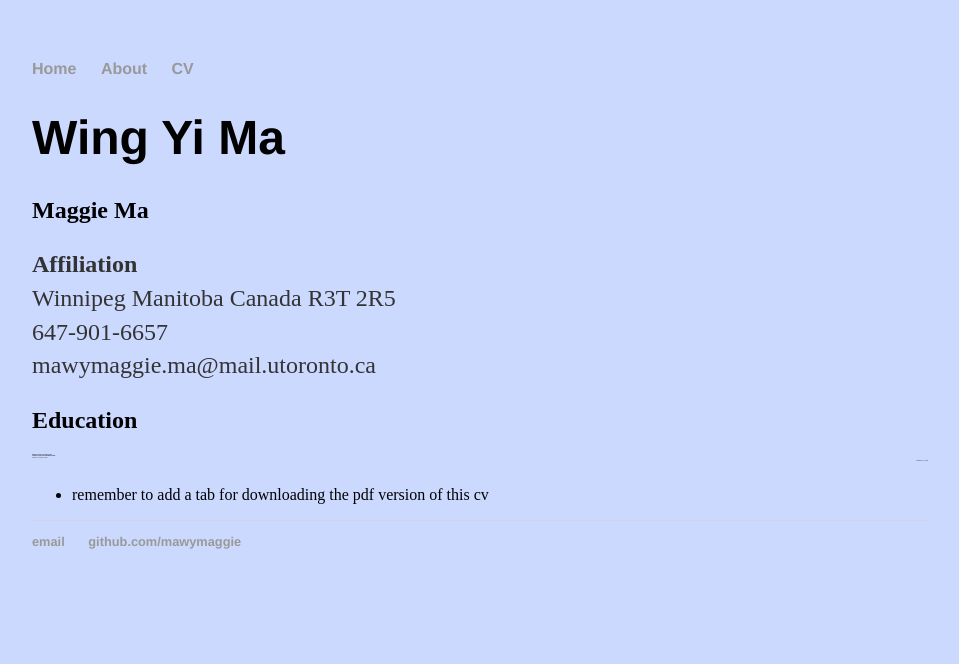
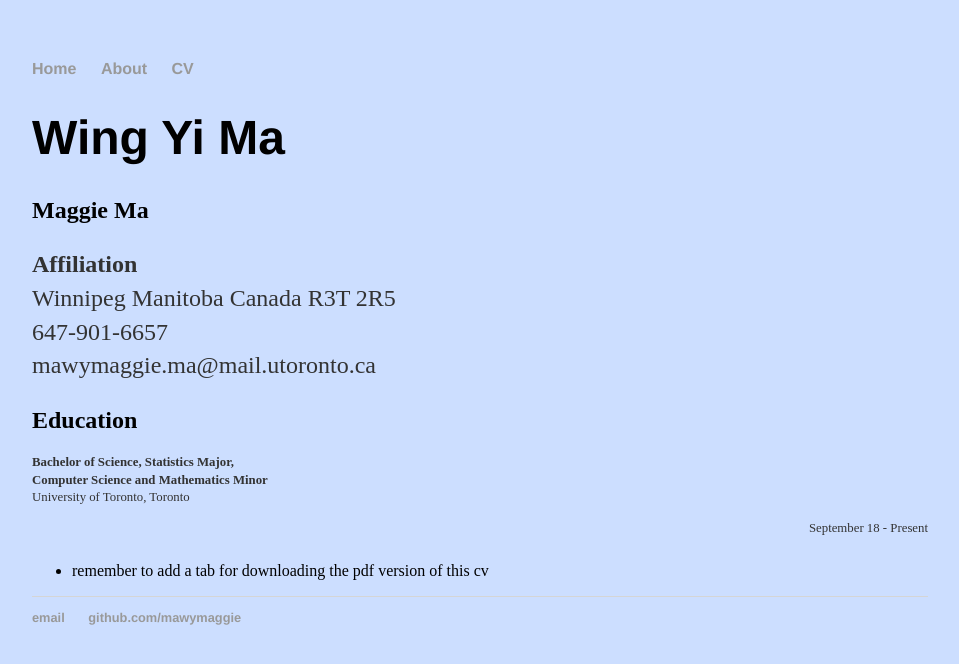
Before and after one commit to mawymaggie/mawymaggie.github.io, a Jekyll site: the page built from cv/index.html, in a window 1280 px wide. Shown: the top 664 px of the page, without its empty margins (160-1119 px from the left). Built offline with Jekyll 4.4.1, drawn with Linux system fonts in a browser that asks for light colours.

Commit message:
Update index.html

```diff
--- a/cv/index.html
+++ b/cv/index.html
@@ -2,14 +2,14 @@
 layout: default
 title: CV
 ---
-<body style="background-color:#ccd9ff;">
+<body style="background-color:#ccdeff;">
 <div class="blurb">
         <h1>Wing Yi Ma</h1>
         <h2>Maggie Ma</h2>
         <p><b>Affiliation</b><br/> Winnipeg Manitoba Canada R3T 2R5<br/>647-901-6657<br/> mawymaggie.ma@mail.utoronto.ca</p>
         <h2>Education</h2>
-        <p align="left" style="font-size:0.1vw"><b>Bachelor of Science, Statistics Major,<br/> Computer Science and Mathematics Minor</b><br/> University of Toronto, Toronto<br/></p>
-        <p align="right" style="font-size:0.1vw">September 18 - Present<p>
+        <p align="left" style="font-size:1vw"><b>Bachelor of Science, Statistics Major,<br/> Computer Science and Mathematics Minor</b><br/> University of Toronto, Toronto<br/></p>
+        <p align="right" style="font-size:1vw">September 18 - Present<p>
 
         <ul>
         <li> remember to add a tab for downloading the pdf version of this cv </li>
```
